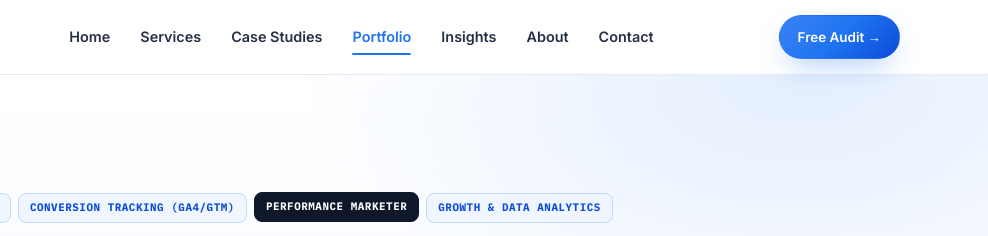
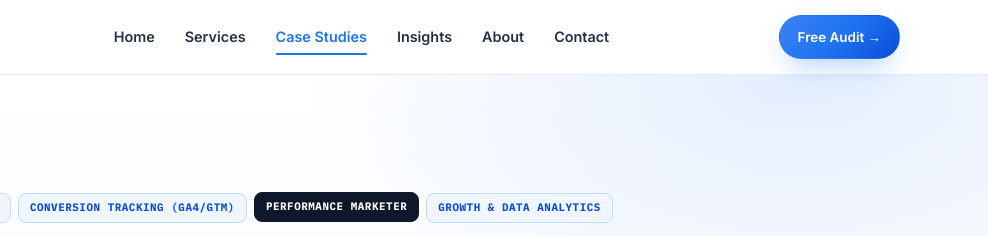
Before and after one commit to ferduswahidfahim200624-rgb/adsbyfahim, a plain HTML site: page portfolio.html in a window 1280 px wide. Shown: the top 236 px of the page, 292-1280 px from the left. Drawn offline with Linux system fonts and the light colour scheme.

Commit message:
Update navigation links in portfolio.html

```diff
--- a/portfolio.html
+++ b/portfolio.html
@@ -42,11 +42,10 @@ height="0" width="0" style="display:none;visibility:hidden"></iframe></noscript>
     <nav class="nav-links" id="navLinks" aria-label="Primary Navigation">
       <a href="index.html">Home</a>
       <a href="services.html">Services</a>
-      <a href="index.html#results">Case Studies</a>
-      <a href="portfolio.html" class="is-active">Portfolio</a>
+      <a href="portfolio.html" class="is-active">Case Studies</a>
       <a href="insights.html">Insights</a>
       <a href="about.html">About</a>
-      <a href="#contact">Contact</a>
+      <a href="index.html#contact">Contact</a>
       <div class="nav-mobile-cta">
         <a href="#contact" class="btn btn-primary btn-sm">Free Audit →</a>
       </div>
```
